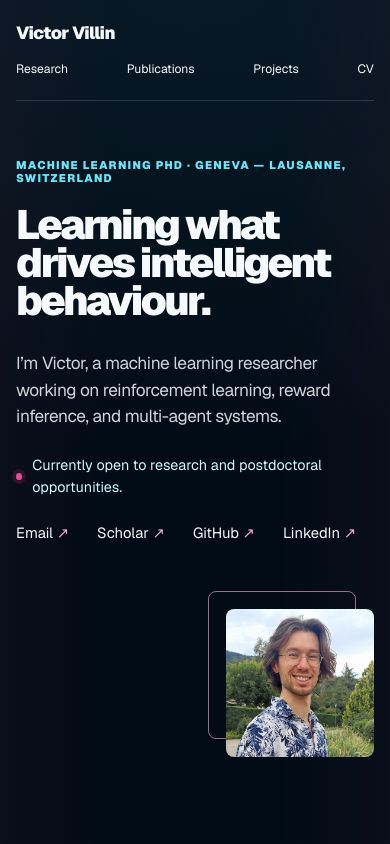
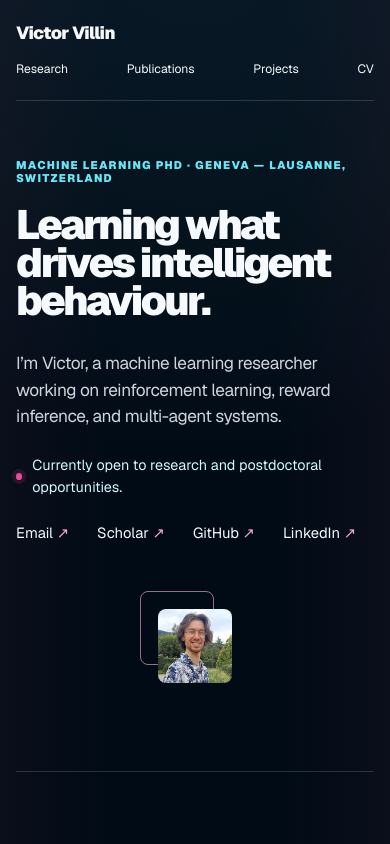
Before and after one commit to villinvic/villinvic.github.io, a Next.js app: page / in a window 390 px wide. Shown: the top 844 px of the page. Built offline with nearby package versions, Linux system fonts and the light colour scheme; a web font is replaced by a local one.

Commit message:
Halve and center phone portrait

```diff
--- a/app/globals.css
+++ b/app/globals.css
@@ -168,7 +168,7 @@ footer p { margin: 0; }
   .hero { padding-top: 58px; }
   .hero-title { letter-spacing: -.063em; }
   .lede { font-size: 1.08rem; }
-  .portrait-wrap { width: 148px; max-width: 42vw; }
+  .portrait-wrap { width: 74px; max-width: 21vw; margin-inline: auto; justify-self: center; }
   .publication { grid-template-columns: 46px 1fr auto; gap: 12px; }
   .project-card { padding: 25px; }
 }
```
